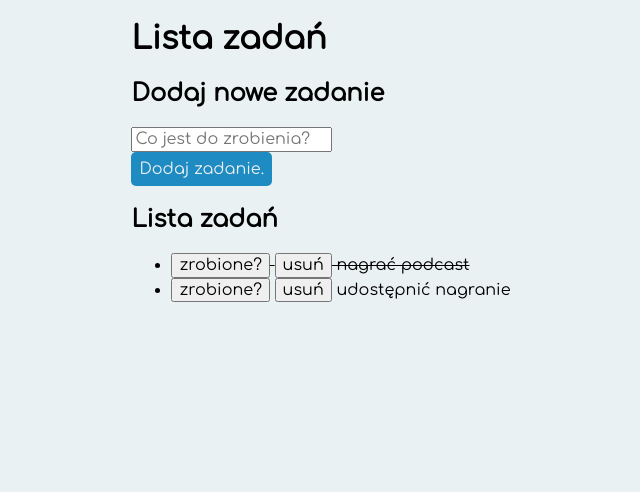
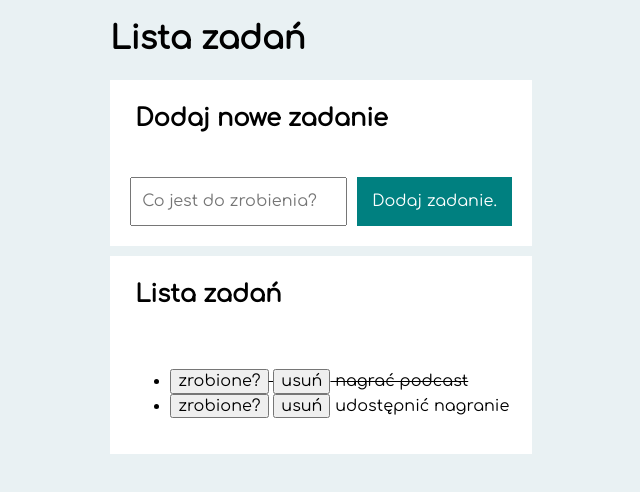
Before and after one commit to MariaHola/todo-list, a plain HTML site: page index.html in a window 1280 px wide. Shown: the whole page, without its empty margins (319-959 px from the left). Drawn offline with nearby package versions, Linux system fonts and the light colour scheme; files whose address does not match are found by name.

Commit message:
adding new elemets & styling in css

```diff
--- /dev/null
+++ b/css/form.css
@@ -0,0 +1,27 @@
+.form {
+    display: grid;
+    grid-template-columns: 1fr auto;
+    grid-gap: 10px;
+}
+
+@media (max-width: 767px) {
+    .form {
+        grid-template-columns: 1fr;
+    }
+}
+
+.form__input {
+    padding: 10px;
+    border: 1 px solid #eee;
+}
+
+.form__button {
+    padding: 15px;
+    border: none;
+    background-color: teal;
+    color: white;
+}
+
+.form__button:hover {
+    background-color: blue;
+}
--- a/index.html
+++ b/index.html
@@ -9,7 +9,8 @@
 <link href="https://fonts.googleapis.com/css2?family=Comfortaa&display=swap" rel="stylesheet">
     <link rel="stylesheet" href="https://cdnjs.cloudflare.com/ajax/libs/normalize/8.0.1/normalize.min.css">
     <link href="css/style.css" rel="stylesheet">
-    <link href="css/input.css" rel="stylesheet">
+    <link href="css/section.css" rel="stylesheet">
+    <link href="css/form.css" rel="stylesheet">
     <link href="css/taskList.css" rel="stylesheet">
     <script defer src="script.js"></script>
     <title>TO DO LIST</title>
```
